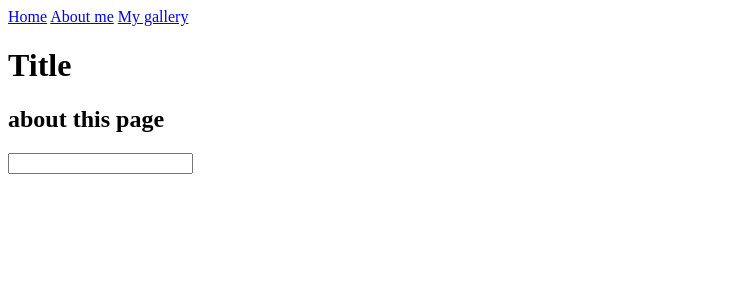
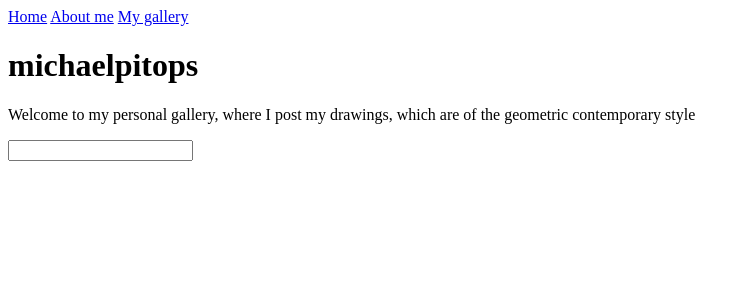
Before and after one commit to michaelpitop/my-gallery, a SvelteKit app: page / in a window 1280 px wide. Shown: the top 300 px of the page, without its empty margins (0-750 px from the left). Built offline with nearby package versions, Linux system fonts and the light colour scheme.

Commit message:
added profile pic and minor edits

```diff
--- a/src/routes/+page.svelte
+++ b/src/routes/+page.svelte
@@ -1,6 +1,6 @@
 <div>
-    <h1>Title</h1>
-    <h2>about this page</h2>
+    <h1>michaelpitops</h1>
+    <p>Welcome to my personal gallery, where I post my drawings, which are of the  geometric contemporary style </p>
     <form action="text">
         <input type="text" id="fname" name="fname"><br><br>
     </form>
--- a/src/routes/about/+page.svelte
+++ b/src/routes/about/+page.svelte
@@ -1,3 +1,8 @@
+<script>
+    import profile from '/home/michaelpitop/code/michaelpitop/my-gallery/src/lib/images/profile.jpg'
+</script>
+
 <h1>About me:</h1>
 
+<img src={ profile } alt="profile_pic">
 <p>Hi! Thank you for checking out my gallery, I've resently started liking asdsasadas and i thought to make this gallery and add all my drawings in it :D</p>
```
Also changed, not shown: src/lib/images/profile.jpg (added).
